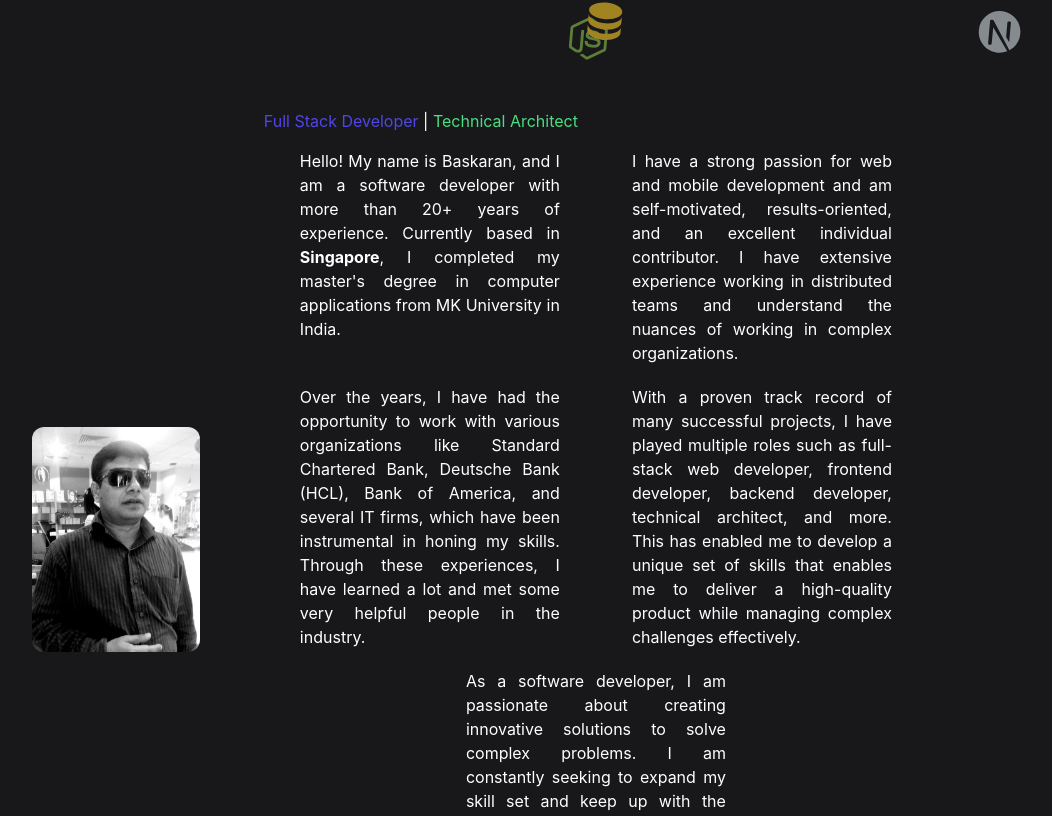
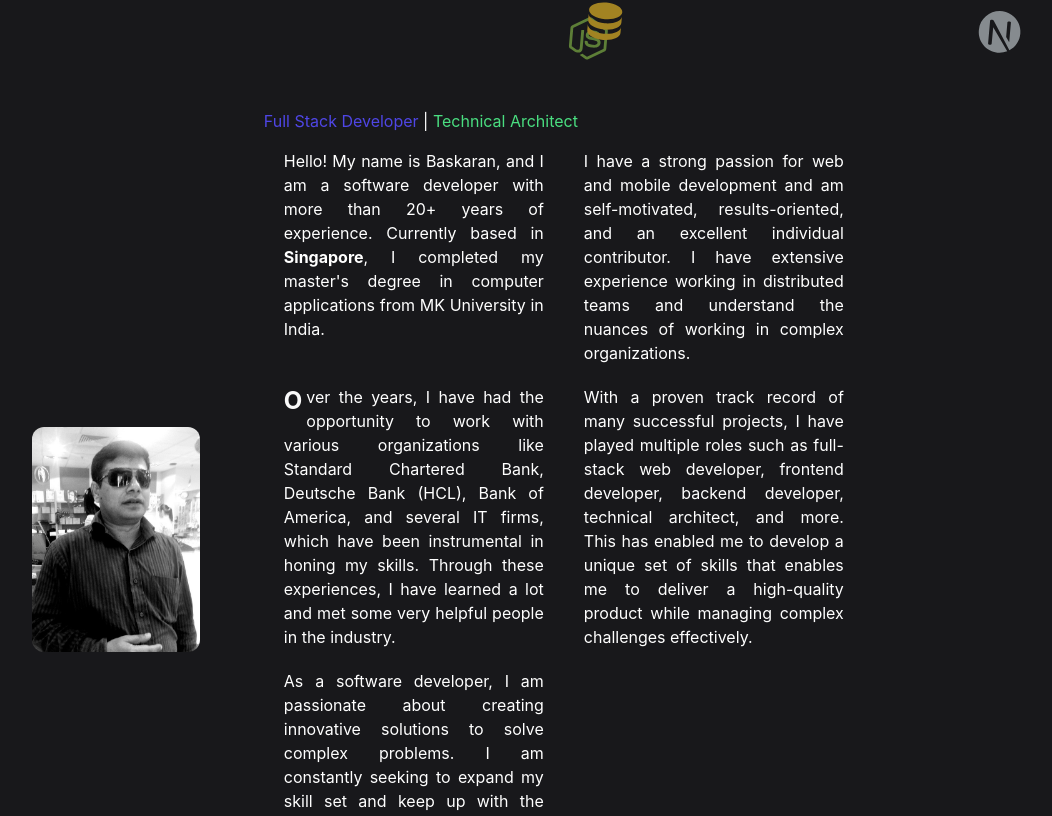
Before and after one commit to bjbaskar/bjbaskar.github.io, a Next.js app: page / in a window 1280 px wide. Shown: the part 715-1531 px from the top of the page, without its empty margins (160-1212 px from the left). Built offline with nearby package versions, Linux system fonts and the light colour scheme; what react-locomotive-scroll would draw is missing.

Commit message:
about me

```diff
--- a/components/aboutme.tsx
+++ b/components/aboutme.tsx
@@ -27,7 +27,7 @@ const Aboutme: React.FC = () => {
           <span className="text-green-400">Technical Architect</span>
         </p>
 
-        <div className="flex flex-row flex-wrap items-start justify-start mt-4">
+        <div className="flex flex-row flex-wrap mt-4">
           <div className="news-paragraph">
             <p>
             Hello! My name is Baskaran, and I am a software developer with more than 20+ years of experience. Currently based in <strong>Singapore</strong>, I completed my master's degree in computer applications from MK University in India.
@@ -41,7 +41,8 @@ const Aboutme: React.FC = () => {
           </div>
 
           <div className="news-paragraph">
-            <p>
+            <p className="first-letter:text-2xl first-letter:font-bold first-letter:text-gray-900
+            dark:first-letter:text-gray-100 first-letter:mr-1 first-letter:float-left">
             Over the years, I have had the opportunity to work with various organizations like Standard Chartered Bank, Deutsche Bank (HCL), Bank of America, and several IT firms, which have been instrumental in honing my skills. Through these experiences, I have learned a lot and met some very helpful people in the industry.
             </p>
           </div>
--- a/styles/globals.css
+++ b/styles/globals.css
@@ -73,8 +73,8 @@ body {
   display: flex;
   flex-direction: column;
   align-items: flex-start;
+  /* width: 300px; */
   max-width: 300px;
-  margin: 0 auto;
   line-height: 1.5;
   text-align: justify;
 }
```
